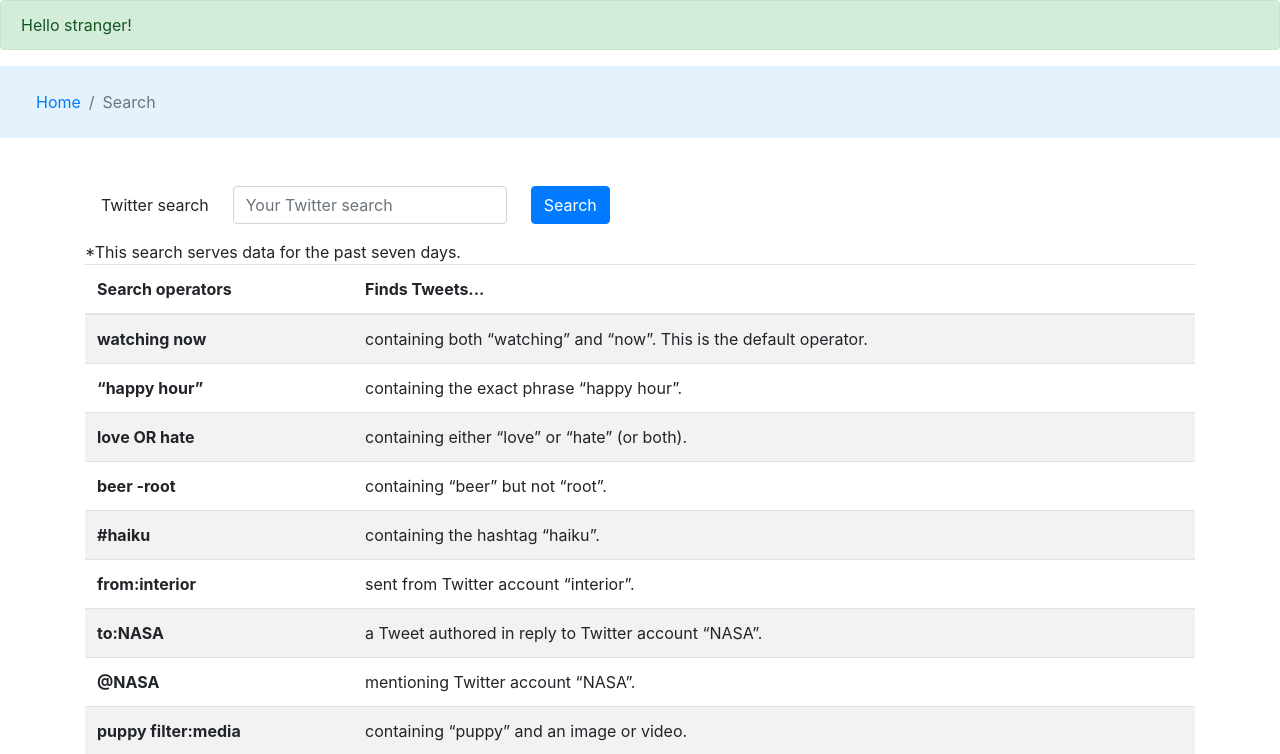
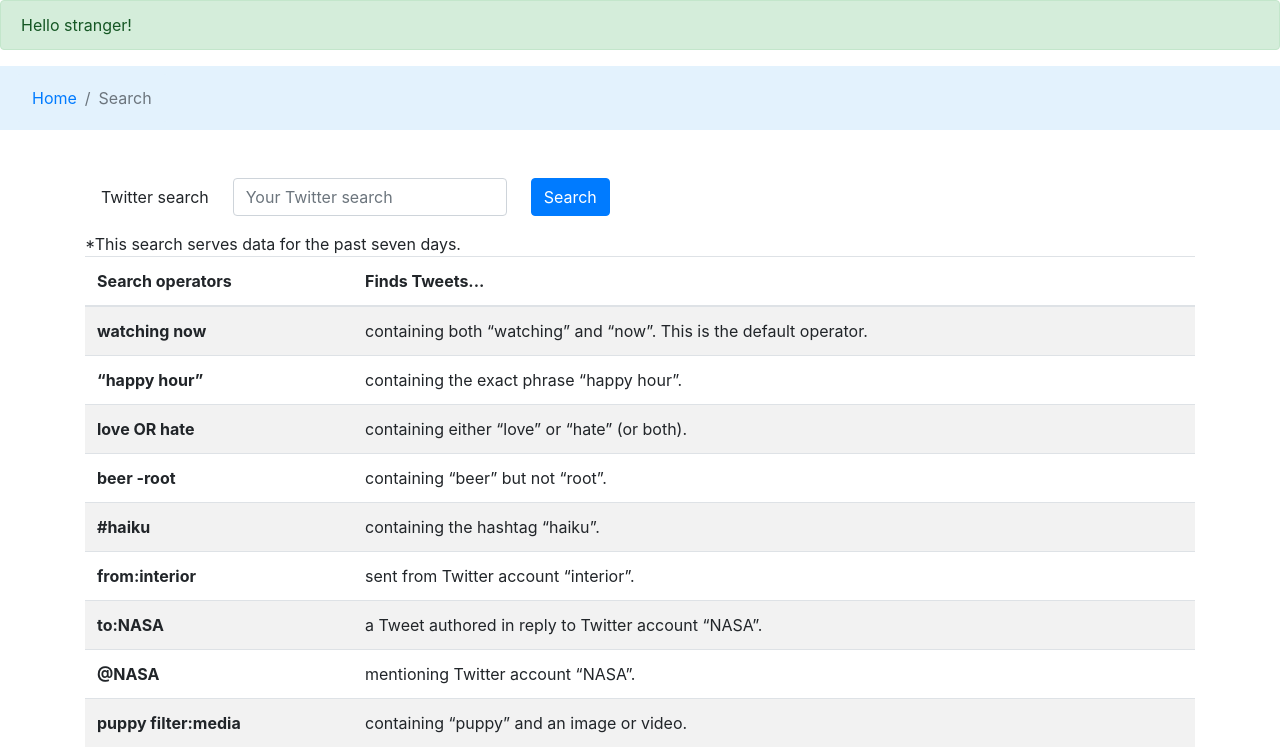
Before and after one commit to kurval/Twitter-Analyzer, a Flask app: page /search in a window 1280 px wide. Shown: the top 754 px of the page. Run offline with Flask 2, Linux system fonts and the light colour scheme; parts of the project's set-up code (start-up, migrations or seed data) failed here and were passed over.

Commit message:
making navbar smaller

```diff
--- a/templates/result.html
+++ b/templates/result.html
@@ -14,7 +14,7 @@
     {% endfor %}
     <nav class="navbar sticky-top navbar-light" style="background-color: #e3f2fd;">
         <nav aria-label="breadcrumb">
-            <ol class="breadcrumb m-1" style="background-color: #e3f2fd;">
+            <ol class="breadcrumb m-0" style="background-color: #e3f2fd;">
               <li class="breadcrumb-item"><a href="{{ url_for('logout') }}">Home</a></li>
               <li class="breadcrumb-item"><a href="{{ url_for('search') }}">Search</a></li>
               <li class="breadcrumb-item active" aria-current="page">Results</li>
--- a/templates/search.html
+++ b/templates/search.html
@@ -18,7 +18,7 @@
 
         <nav class="navbar sticky-top navbar-light" style="background-color: #e3f2fd;">
             <nav aria-label="breadcrumb">
-                <ol class="breadcrumb m-1" style="background-color: #e3f2fd;">
+                <ol class="breadcrumb m-0" style="background-color: #e3f2fd;">
                   <li class="breadcrumb-item"><a href="{{ url_for('logout') }}">Home</a></li>
                   <li class="breadcrumb-item active" aria-current="page">Search</li>
                 </ol>
```
